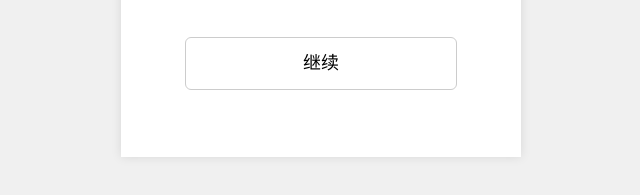
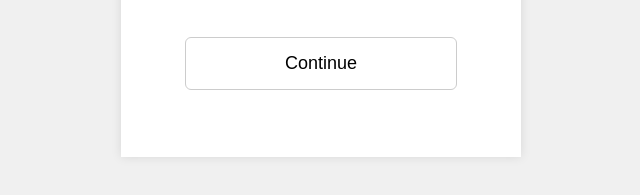
Before and after one commit to yxi2nlii-lgtm/unknownsticker, a plain HTML site: page index.html in a window 1280 px wide. Shown: the part 443-638 px from the top of the page, 319-959 px from the left. Drawn offline with Linux system fonts and the light colour scheme.

Commit message:
Update index.html

```diff
--- a/index.html
+++ b/index.html
@@ -121,7 +121,7 @@
         <p class="fade-in-element delay-2">I often played at X, and this racket has been with me for many good sessions.</p>
 
         <div class="button-container">
-            <button class="action-button fade-in-element delay-2" onclick="showPage2()">继续</button>
+            <button class="action-button fade-in-element delay-2" onclick="showPage2()">Continue</button>
         </div>
 
     </div>
```
